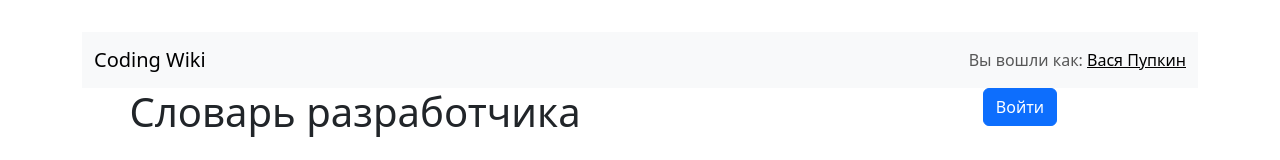
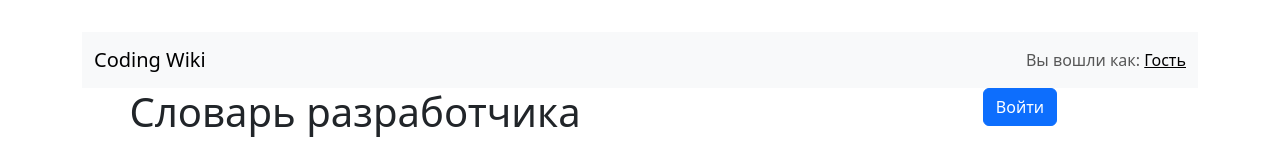
Before and after one commit to oralova51/dictionary, a React (Vite) app in the folder client/: page /registery in a window 1280 px wide. Shown: the top 160 px of the page. Built offline with nearby package versions, Linux system fonts and the light colour scheme; no server answers.

Commit message:
user?.data?.name ||"Гость"

```diff
--- a/client/src/app/Layout/Layout.jsx
+++ b/client/src/app/Layout/Layout.jsx
@@ -21,7 +21,7 @@ export default function Layout({ user, setUser }) {
   return (
     <>
       <Container>
-        <Navigation />
+        <Navigation user={user}/>
         <Row>
           <Col sm={6}>
             <h1>Словарь разработчика</h1>
--- a/client/src/widgets/Navigation/Navigation.jsx
+++ b/client/src/widgets/Navigation/Navigation.jsx
@@ -1,7 +1,9 @@
 import Container from 'react-bootstrap/Container';
 import Navbar from 'react-bootstrap/Navbar';
+import { useState } from 'react';
 
-function Navigation() {
+function Navigation( {user}) {
+
   return (
     <Navbar className="bg-body-tertiary">
       <Container>
@@ -9,7 +11,7 @@ function Navigation() {
         <Navbar.Toggle />
         <Navbar.Collapse className="justify-content-end">
           <Navbar.Text>
-            Вы вошли как: <a href="#login">Вася Пупкин</a>
+            Вы вошли как: <a href="#login">{user?.data?.name ||"Гость"}</a>
           </Navbar.Text>
         </Navbar.Collapse>
       </Container>
```
